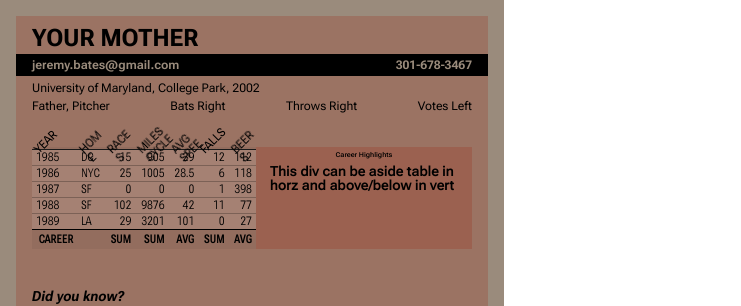
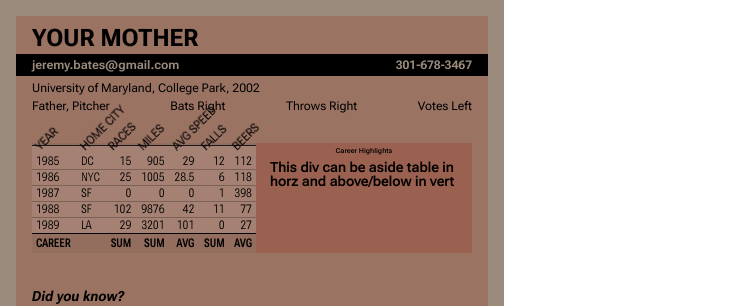
Before and after one commit to jeremybatesDC/vueGridBaseballCard, a Vue app: page / in a window 1280 px wide. Shown: the top 306 px of the page, without its empty margins (0-741 px from the left). Built offline with nearby package versions, Linux system fonts and the light colour scheme.

Commit message:
working to improve table head diagonal styles

```diff
--- a/src/components/CardBack.vue
+++ b/src/components/CardBack.vue
@@ -29,7 +29,7 @@
               <tr>
                 <th v-for="field in defaultStats.fields" :key="field" scope="col">
                   <span>
-                    <textarea spellcheck="false" :value="field"></textarea>
+                    <textarea rows="1" spellcheck="false" :value="field"></textarea>
                   </span>
                 </th>
               </tr>
@@ -306,36 +306,35 @@ caption {
 thead {
   background: rgba(0, 0, 0, 0.05);
   box-shadow: 0 1px #000;
-  //text-align: inherit;
 }
 th {
   //vertical-align: top;
 
-  //text-align: right;
-  transform: rotate(-45deg);
-  transform-origin: 0 0;
+  text-align: right;
 
-  vertical-align: top;
+  vertical-align: middle;
   // &:first-of-type,
   // &:nth-of-type(2) {
-  //   text-align: left;
+  //   vertical-align: top;
   // }
 
   span {
-    display: inline;
+    display: block;
     //padding-left: 1rem;
+    transform: rotate(-45deg);
+    transform-origin: 0 0;
     textarea {
       font-variation-settings: "wght" 150, "wdth" 35, "opsz" 0, "GRAD" 48,
         "slnt" 0;
-      display: inline;
+      display: block;
       position: absolute;
       top: 0;
       left: 0;
       width: 100%;
-      max-width: 4.8rem;
+      min-width: 6.4rem;
       //min-width: 3rem;
       white-space: pre-wrap;
-      text-align: left;
+      //text-align: left;
       text-transform: uppercase;
       // safari mobile seems to struggle with first-line
       // &::first-line {
@@ -349,6 +348,13 @@ tbody {
   box-shadow: 0 1px #000;
   font-variation-settings: "wght" 100, "wdth" 0, "opsz" 20, "GRAD" 48, "slnt" 0;
   background: rgba(255, 255, 255, 0.1);
+  tr {
+    &:first-child {
+      td {
+        padding-top: 1rem;
+      }
+    }
+  }
   td {
     padding: 0.2rem 0.4rem;
     box-shadow: 0 1px rgba(0, 0, 0, 0.25);
@@ -365,6 +371,9 @@ tfoot {
   background: rgba(0, 0, 0, 0.05);
   td {
     padding: 0.4rem;
+    &:first-child {
+      text-align: left;
+    }
   }
   //box-shadow: 0 1px #000;
 }
```
